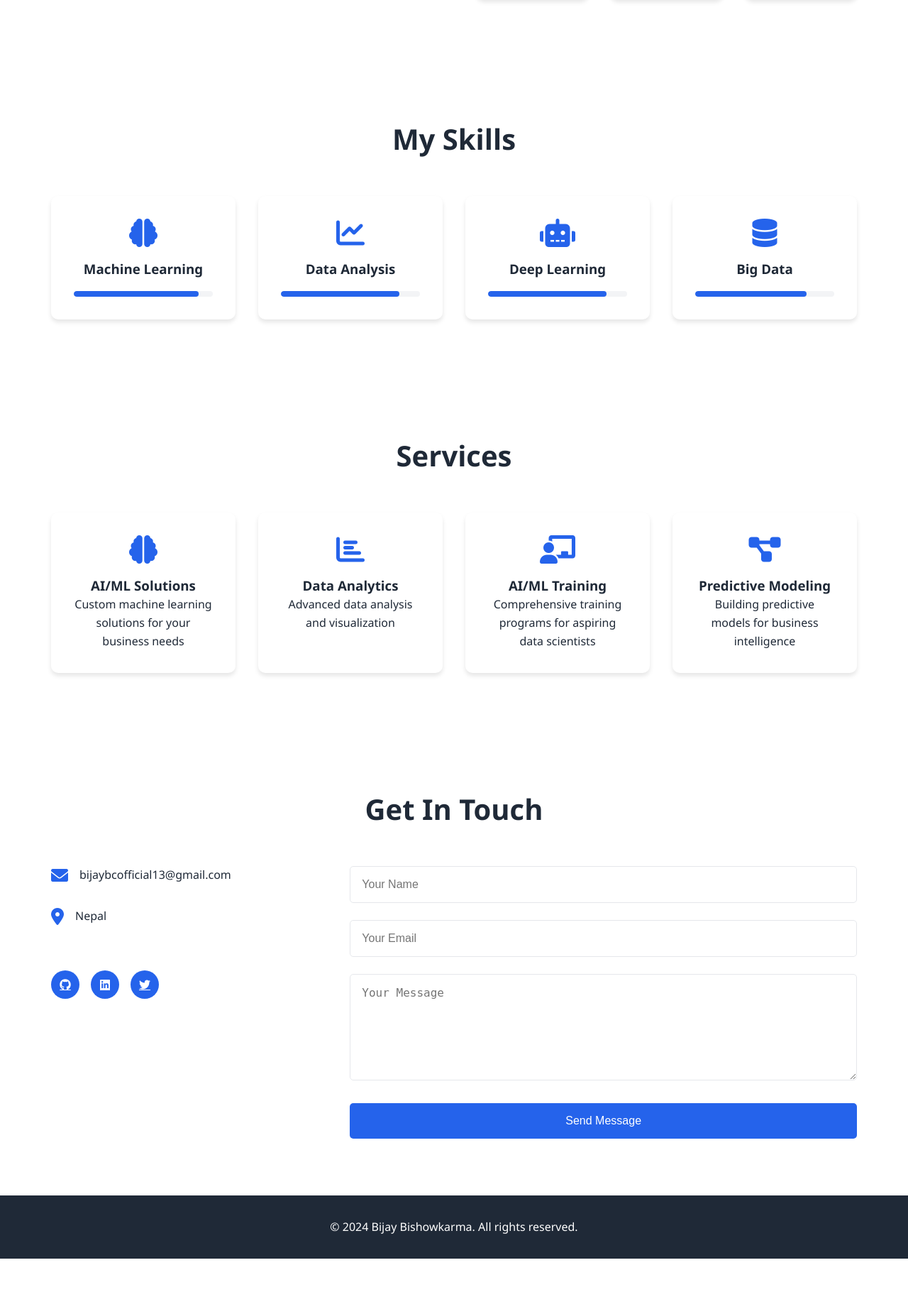
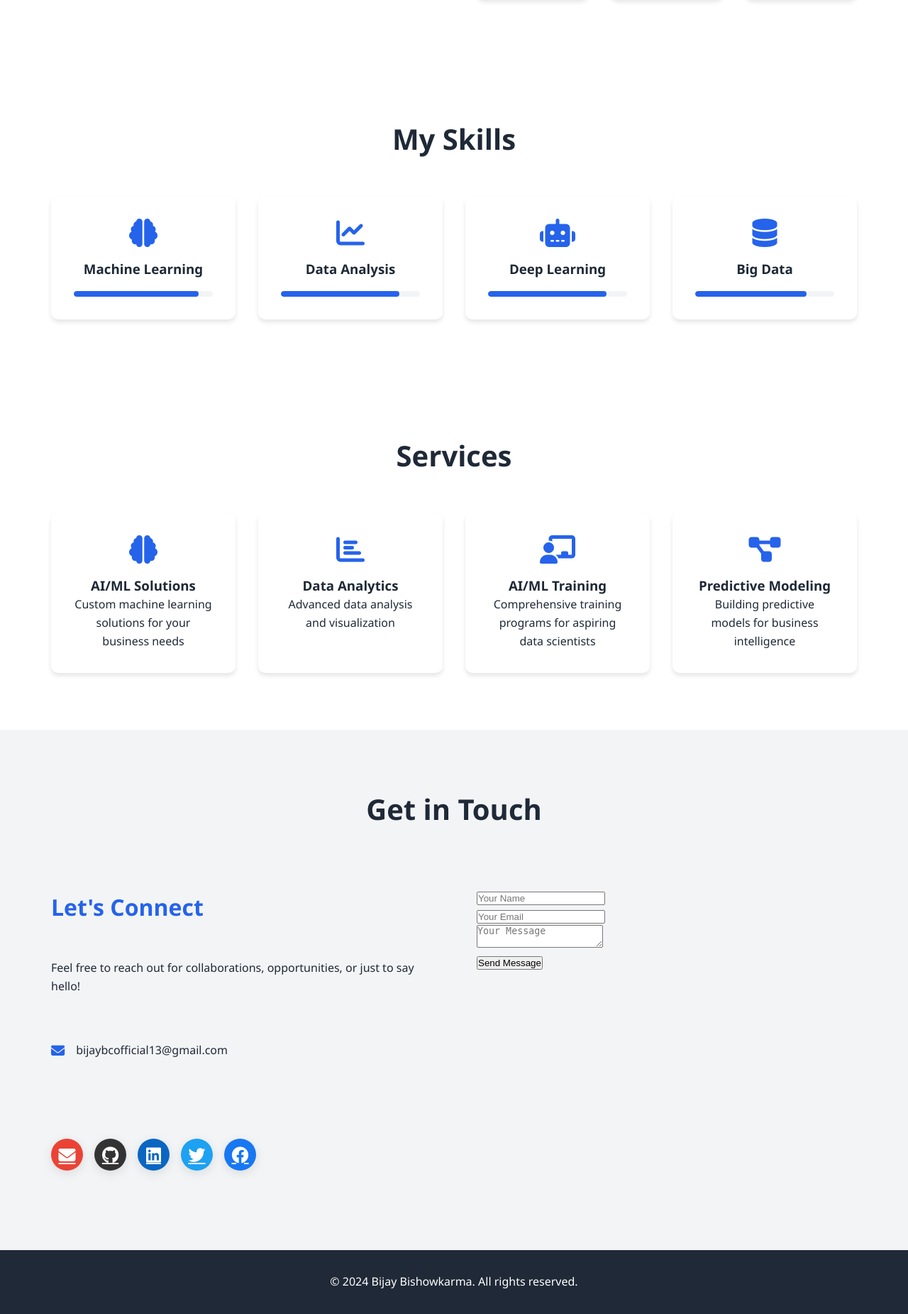
Before and after one commit to bijaybishwokarma09/myPortfolio, a Flask app: page / in a window 1280 px wide. Shown: the part 1142-2993 px from the top of the page at 71% size. Before the commit the page ends 2915 px from the top, so only its background shows below. Run offline with Flask 3, Linux system fonts and the light colour scheme.

Commit message:
Update contact section with social media links and improved layout

```diff
--- a/app.py
+++ b/app.py
@@ -51,5 +51,4 @@ def internal_error(error):
     return jsonify({"status": "error", "message": "Internal server error"}), 500
 
 if __name__ == '__main__':
-    port = int(os.getenv('PORT', 5000))
-    app.run(host='0.0.0.0', port=port, debug=False)
+    app.run(host='0.0.0.0', port=5001, debug=True)
--- a/static/css/style.css
+++ b/static/css/style.css
@@ -271,10 +271,18 @@ section h2 {
 }
 
 /* Contact Section */
+.contact {
+    padding: 5rem 2rem;
+    background: var(--light-bg);
+}
+
 .contact-content {
+    max-width: 1200px;
+    margin: 0 auto;
     display: grid;
-    grid-template-columns: 1fr 2fr;
+    grid-template-columns: 1fr 1fr;
     gap: 4rem;
+    padding: 2rem;
 }
 
 .contact-info {
@@ -283,14 +291,41 @@ section h2 {
     gap: 2rem;
 }
 
-.info-item {
+.contact-info h3 {
+    font-size: 2rem;
+    color: var(--primary-color);
+    margin-bottom: 1rem;
+}
+
+.contact-info p {
+    color: var(--text-color);
+    line-height: 1.6;
+    margin-bottom: 2rem;
+}
+
+.contact-details {
+    margin-bottom: 2rem;
+}
+
+.contact-item {
     display: flex;
     align-items: center;
     gap: 1rem;
+    margin-bottom: 1rem;
 }
 
-.info-item i {
-    font-size: 1.5rem;
+.contact-item i {
+    font-size: 1.2rem;
+    color: var(--primary-color);
+}
+
+.contact-item a {
+    color: var(--text-color);
+    text-decoration: none;
+    transition: color 0.3s ease;
+}
+
+.contact-item a:hover {
     color: var(--primary-color);
 }
 
@@ -301,54 +336,46 @@ section h2 {
 }
 
 .social-link {
-    width: 40px;
-    height: 40px;
+    width: 45px;
+    height: 45px;
+    border-radius: 50%;
     display: flex;
     align-items: center;
     justify-content: center;
-    background: var(--primary-color);
     color: var(--white);
-    border-radius: 50%;
-    transition: transform 0.3s ease;
+    font-size: 1.5rem;
+    transition: all 0.3s ease;
+    box-shadow: 0 4px 15px rgba(0, 0, 0, 0.1);
 }
 
 .social-link:hover {
-    transform: translateY(-3px);
+    transform: translateY(-5px);
+    box-shadow: 0 8px 20px rgba(0, 0, 0, 0.15);
 }
 
-.contact-form {
-    display: flex;
-    flex-direction: column;
-    gap: 1.5rem;
-}
+.social-link.email { background: #EA4335; }
+.social-link.github { background: #333; }
+.social-link.linkedin { background: #0A66C2; }
+.social-link.twitter { background: #1DA1F2; }
+.social-link.facebook { background: #1877F2; }
 
-.form-group input,
-.form-group textarea {
-    width: 100%;
-    padding: 1rem;
-    border: 1px solid #e5e7eb;
-    border-radius: 5px;
-    font-size: 1rem;
-}
+@media (max-width: 768px) {
+    .contact-content {
+        grid-template-columns: 1fr;
+        gap: 2rem;
+    }
 
-.form-group textarea {
-    height: 150px;
-    resize: vertical;
-}
+    .contact-info {
+        text-align: center;
+    }
 
-.submit-btn {
-    background: var(--primary-color);
-    color: var(--white);
-    padding: 1rem 2rem;
-    border: none;
-    border-radius: 5px;
-    cursor: pointer;
-    font-size: 1rem;
-    transition: background-color 0.3s ease;
-}
+    .social-links {
+        justify-content: center;
+    }
 
-.submit-btn:hover {
-    background: var(--secondary-color);
+    .contact-item {
+        justify-content: center;
+    }
 }
 
 /* Footer */
@@ -415,6 +442,17 @@ footer {
     .hero h2 {
         font-size: 1.5rem;
     }
+
+    .social-links {
+        justify-content: center;
+        gap: 1rem;
+    }
+
+    .social-link {
+        width: 40px;
+        height: 40px;
+        font-size: 1.2rem;
+    }
 }
 
 /* Button Styles */
--- a/templates/index.html
+++ b/templates/index.html
@@ -5,7 +5,7 @@
     <meta name="viewport" content="width=device-width, initial-scale=1.0">
     <title>Bijay Bishowkarma - AI/ML Developer</title>
     <link rel="stylesheet" href="{{ url_for('static', filename='css/style.css') }}">
-    <link rel="stylesheet" href="https://cdnjs.cloudflare.com/ajax/libs/font-awesome/6.0.0/css/all.min.css">
+    <link rel="stylesheet" href="https://cdnjs.cloudflare.com/ajax/libs/font-awesome/6.4.0/css/all.min.css">
     <link rel="stylesheet" href="https://cdn.jsdelivr.net/npm/aos@2.3.4/dist/aos.css">
 </head>
 <body>
@@ -142,22 +142,33 @@
 
     <!-- Contact Section -->
     <section id="contact" class="contact">
-        <div class="container" data-aos="fade-up">
-            <h2>Get In Touch</h2>
-            <div class="contact-content">
+        <h2 class="section-title" data-aos="fade-up">Get in Touch</h2>
+        <div class="contact-content" data-aos="fade-up" data-aos-delay="200">
             <div class="contact-info">
-                    <div class="info-item">
+                <h3>Let's Connect</h3>
+                <p>Feel free to reach out for collaborations, opportunities, or just to say hello!</p>
+                <div class="contact-details">
+                    <div class="contact-item">
                         <i class="fas fa-envelope"></i>
-                        <p>bijaybcofficial13@gmail.com</p>
+                        <a href="mailto:bijaybcofficial13@gmail.com">bijaybcofficial13@gmail.com</a>
                     </div>
-                    <div class="info-item">
-                        <i class="fas fa-map-marker-alt"></i>
-                        <p>Nepal</p>
                 </div>
-                    <div class="social-links">
-                        <a href="#" class="social-link"><i class="fab fa-github"></i></a>
-                        <a href="#" class="social-link"><i class="fab fa-linkedin"></i></a>
-                        <a href="#" class="social-link"><i class="fab fa-twitter"></i></a>
+                <div class="social-links" data-aos="fade-up" data-aos-delay="400">
+                    <a href="mailto:bijaybcofficial13@gmail.com" target="_blank" class="social-link email" title="Email">
+                        <i class="fas fa-envelope"></i>
+                    </a>
+                    <a href="https://github.com/bijaybishwokarma09" target="_blank" class="social-link github" title="GitHub">
+                        <i class="fab fa-github"></i>
+                    </a>
+                    <a href="https://www.linkedin.com/in/bijay-bishwokarma" target="_blank" class="social-link linkedin" title="LinkedIn">
+                        <i class="fab fa-linkedin"></i>
+                    </a>
+                    <a href="https://twitter.com/your-twitter" target="_blank" class="social-link twitter" title="Twitter">
+                        <i class="fab fa-twitter"></i>
+                    </a>
+                    <a href="https://facebook.com/your-facebook" target="_blank" class="social-link facebook" title="Facebook">
+                        <i class="fab fa-facebook"></i>
+                    </a>
                 </div>
             </div>
             <form id="contact-form" class="contact-form">
@@ -173,7 +184,6 @@
                 <button type="submit" class="submit-btn">Send Message</button>
             </form>
         </div>
-        </div>
     </section>
 
     <footer>
```
Also changed, not shown: static/images/profile.jpg. Lines whose indentation alone changed are shown as unchanged.
